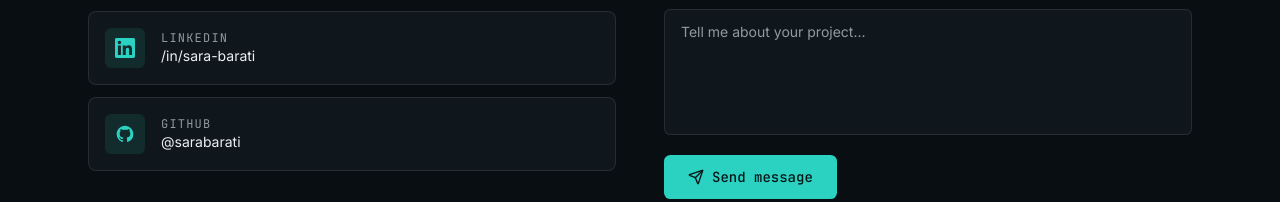
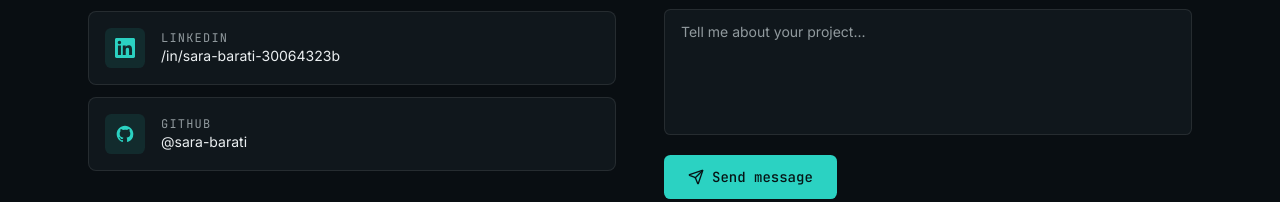
Before and after one commit to sara-barati/sara-barati-portfolio, a Next.js app: page / in a window 1280 px wide. Shown: the part 4450-4652 px from the top of the page. Built offline with nearby package versions, Linux system fonts and the light colour scheme.

Commit message:
feat: update social links for Sara Barati
Co-authored-by: sara:) <95016687+sara-barati@users.noreply.github.com>

```diff
--- a/components/contact.tsx
+++ b/components/contact.tsx
@@ -15,14 +15,14 @@ const socials = [
   },
   {
     label: 'LinkedIn',
-    value: '/in/sara-barati',
-    href: 'https://www.linkedin.com',
+    value: '/in/sara-barati-30064323b',
+    href: 'https://www.linkedin.com/in/sara-barati-30064323b/',
     icon: LinkedinIcon,
   },
   {
     label: 'GitHub',
-    value: '@sarabarati',
-    href: 'https://github.com',
+    value: '@sara-barati',
+    href: 'https://github.com/sara-barati',
     icon: GithubIcon,
   },
 ]
--- a/components/site-footer.tsx
+++ b/components/site-footer.tsx
@@ -17,7 +17,7 @@ export function SiteFooter() {
             <Mail className="size-5" />
           </a>
           <a
-            href="https://www.linkedin.com"
+            href="https://www.linkedin.com/in/sara-barati-30064323b/"
             target="_blank"
             rel="noreferrer"
             aria-label="Sara Barati on LinkedIn"
@@ -26,7 +26,7 @@ export function SiteFooter() {
             <LinkedinIcon className="size-5" />
           </a>
           <a
-            href="https://github.com"
+            href="https://github.com/sara-barati"
             target="_blank"
             rel="noreferrer"
             aria-label="Sara Barati on GitHub"
```
